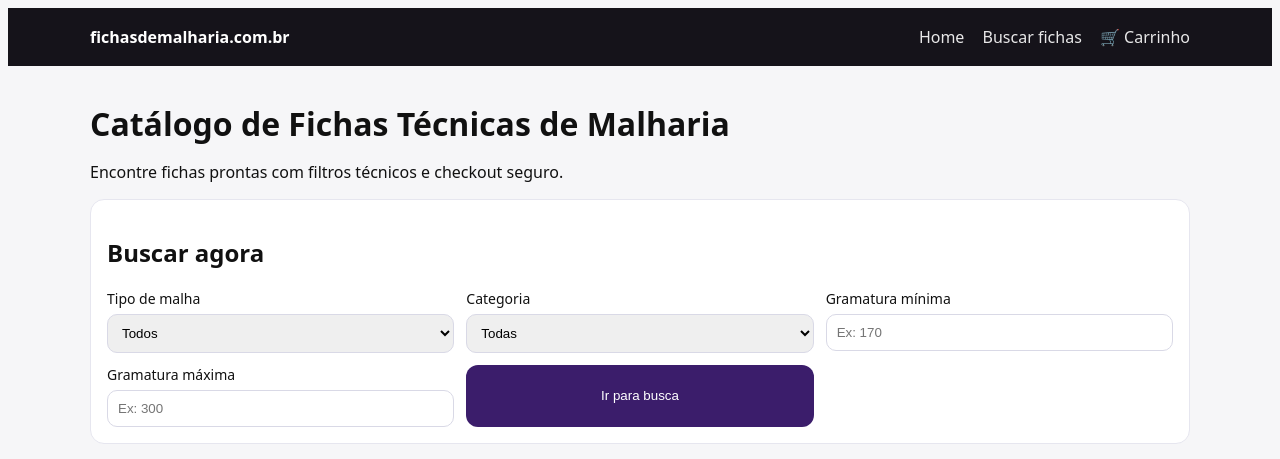
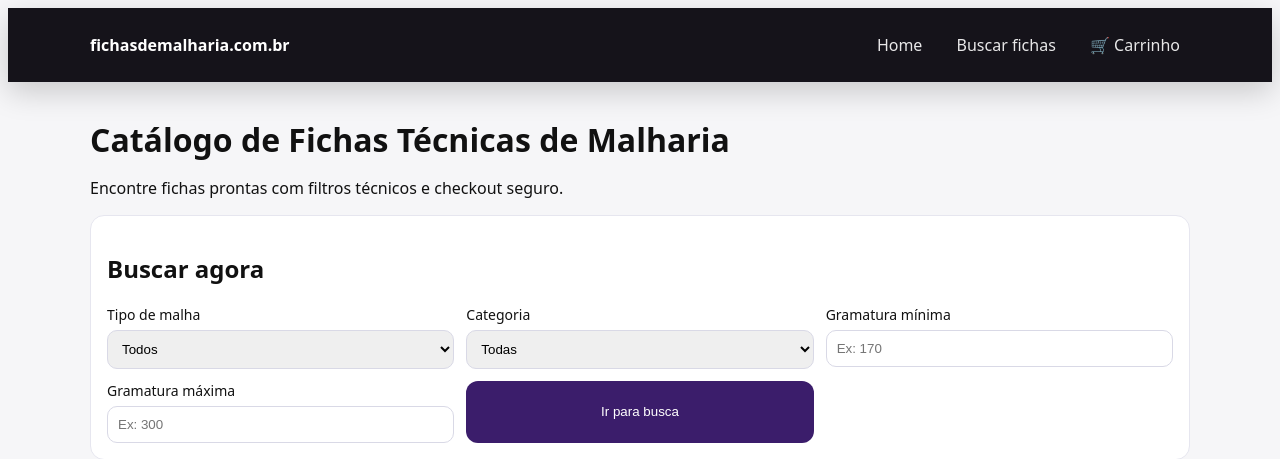
Before and after one commit to AdminAcheTece/FichasMalharia, a Flask app: page / in a window 1280 px wide. Shown: the top 459 px of the page. Run offline with Flask 3, Linux system fonts and the light colour scheme; data comes from the database, SQL or seed files in the repository; some libraries are stand-ins or nearby versions.

Commit message:
Update style.css

```diff
--- a/static/style.css
+++ b/static/style.css
@@ -94,3 +94,30 @@ input,select{padding:10px;border:1px solid #d9d9e6;border-radius:10px}
 .nav a.nav-cart:hover .badge{
   transform:translateY(-1px);
 }
+
+/* Header sticky + sombra sutil */
+.topbar{
+  position: sticky;
+  top: 0;
+  z-index: 50;
+  box-shadow: 0 10px 30px rgba(0,0,0,.18);
+}
+
+/* Links do menu com “cara de app” */
+.nav a{
+  padding: 8px 10px;
+  border-radius: 10px;
+  margin-left: 10px; /* reduz um pouco pra caber melhor */
+}
+
+/* hover mais “premium” */
+.nav a:hover{
+  background: rgba(255,255,255,.08);
+  opacity: 1;
+}
+
+/* Link ativo (você aplica via classe .active no template) */
+.nav a.active{
+  background: rgba(255,255,255,.14);
+  opacity: 1;
+}
```
